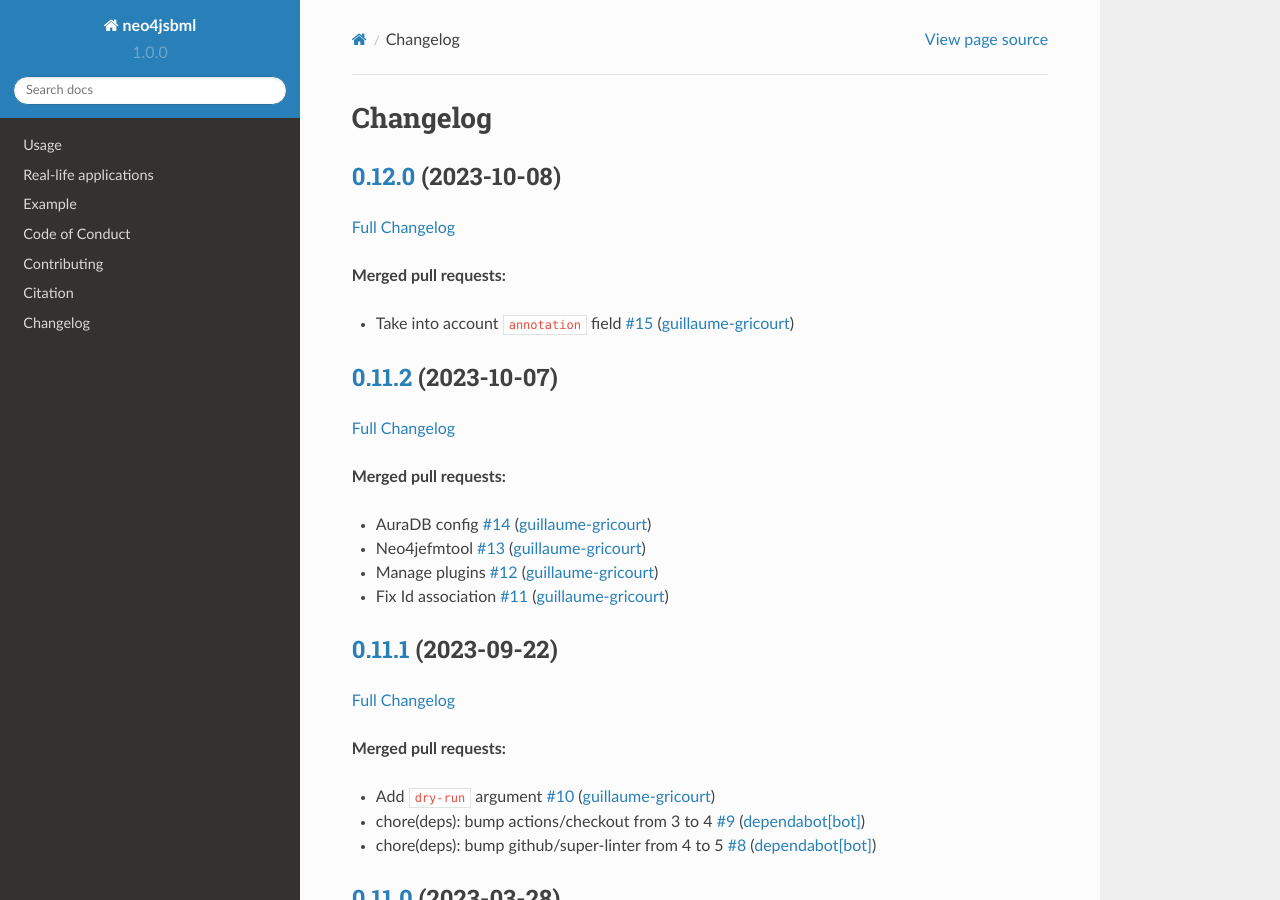
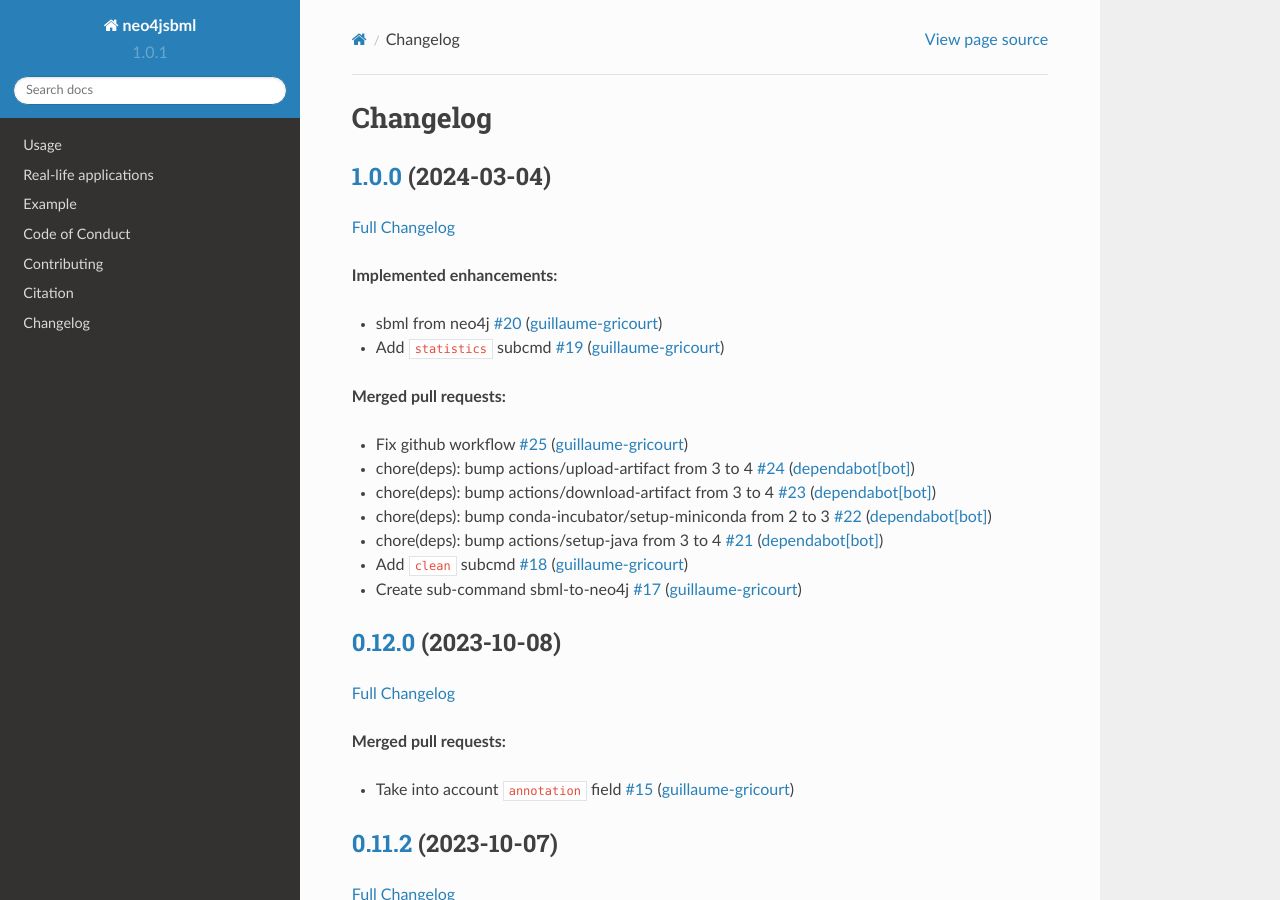
Before and after one commit to brsynth/neo4jsbml, a Sphinx documentation site: the page built from docs/CHANGELOG.data.rst, in a window 1280 px wide and 900 px high. Built offline with Sphinx 7.4.7 and the Read the Docs theme 2.0.0, drawn with Linux system fonts in a browser that asks for light colours.

Commit message:
doc(changelog): update

```diff
--- a/docs/CHANGELOG.data.rst
+++ b/docs/CHANGELOG.data.rst
@@ -1,5 +1,46 @@
 Changelog
 =========
+
+`1.0.0 <https://github.com/brsynth/neo4jsbml/tree/1.0.0>`__ (2024-03-04)
+------------------------------------------------------------------------
+
+`Full
+Changelog <https://github.com/brsynth/neo4jsbml/compare/0.12.0...1.0.0>`__
+
+**Implemented enhancements:**
+
+-  sbml from neo4j
+   `#20 <https://github.com/brsynth/neo4jsbml/pull/20>`__
+   (`guillaume-gricourt <https://github.com/guillaume-gricourt>`__)
+-  Add ``statistics`` subcmd
+   `#19 <https://github.com/brsynth/neo4jsbml/pull/19>`__
+   (`guillaume-gricourt <https://github.com/guillaume-gricourt>`__)
+
+**Merged pull requests:**
+
+-  Fix github workflow
+   `#25 <https://github.com/brsynth/neo4jsbml/pull/25>`__
+   (`guillaume-gricourt <https://github.com/guillaume-gricourt>`__)
+-  chore(deps): bump actions/upload-artifact from 3 to 4
+   `#24 <https://github.com/brsynth/neo4jsbml/pull/24>`__
+   (`dependabot[bot] <https://github.com/apps/dependabot>`__)
+-  chore(deps): bump actions/download-artifact from 3 to 4
+   `#23 <https://github.com/brsynth/neo4jsbml/pull/23>`__
+   (`dependabot[bot] <https://github.com/apps/dependabot>`__)
+-  chore(deps): bump conda-incubator/setup-miniconda from 2 to 3
+   `#22 <https://github.com/brsynth/neo4jsbml/pull/22>`__
+   (`dependabot[bot] <https://github.com/apps/dependabot>`__)
+-  chore(deps): bump actions/setup-java from 3 to 4
+   `#21 <https://github.com/brsynth/neo4jsbml/pull/21>`__
+   (`dependabot[bot] <https://github.com/apps/dependabot>`__)
+-  Add ``clean`` subcmd
+   `#18 <https://github.com/brsynth/neo4jsbml/pull/18>`__
+   (`guillaume-gricourt <https://github.com/guillaume-gricourt>`__)
+-  Create sub-command sbml-to-neo4j
+   `#17 <https://github.com/brsynth/neo4jsbml/pull/17>`__
+   (`guillaume-gricourt <https://github.com/guillaume-gricourt>`__)
+
+.. _section-1:
 
 `0.12.0 <https://github.com/brsynth/neo4jsbml/tree/0.12.0>`__ (2023-10-08)
 --------------------------------------------------------------------------
@@ -13,7 +54,7 @@ Changelog <https://github.com/brsynth/neo4jsbml/compare/0.11.2...0.12.0>`__
    `#15 <https://github.com/brsynth/neo4jsbml/pull/15>`__
    (`guillaume-gricourt <https://github.com/guillaume-gricourt>`__)
 
-.. _section-1:
+.. _section-2:
 
 `0.11.2 <https://github.com/brsynth/neo4jsbml/tree/0.11.2>`__ (2023-10-07)
 --------------------------------------------------------------------------
@@ -33,7 +74,7 @@ Changelog <https://github.com/brsynth/neo4jsbml/compare/0.11.1...0.11.2>`__
    `#11 <https://github.com/brsynth/neo4jsbml/pull/11>`__
    (`guillaume-gricourt <https://github.com/guillaume-gricourt>`__)
 
-.. _section-2:
+.. _section-3:
 
 `0.11.1 <https://github.com/brsynth/neo4jsbml/tree/0.11.1>`__ (2023-09-22)
 --------------------------------------------------------------------------
@@ -53,7 +94,7 @@ Changelog <https://github.com/brsynth/neo4jsbml/compare/0.11.0...0.11.1>`__
    `#8 <https://github.com/brsynth/neo4jsbml/pull/8>`__
    (`dependabot[bot] <https://github.com/apps/dependabot>`__)
 
-.. _section-3:
+.. _section-4:
 
 `0.11.0 <https://github.com/brsynth/neo4jsbml/tree/0.11.0>`__ (2023-03-28)
 --------------------------------------------------------------------------
--- a/src/neo4jsbml/_version.py
+++ b/src/neo4jsbml/_version.py
@@ -1,2 +1,2 @@
 __app_name__ = "neo4jsbml"
-__version__ = "1.0.0"
+__version__ = "1.0.1"
```
Also changed, not shown: other parts of docs/CHANGELOG.data.rst (+7 -7 lines), CHANGELOG.md (+19 -0 lines).
